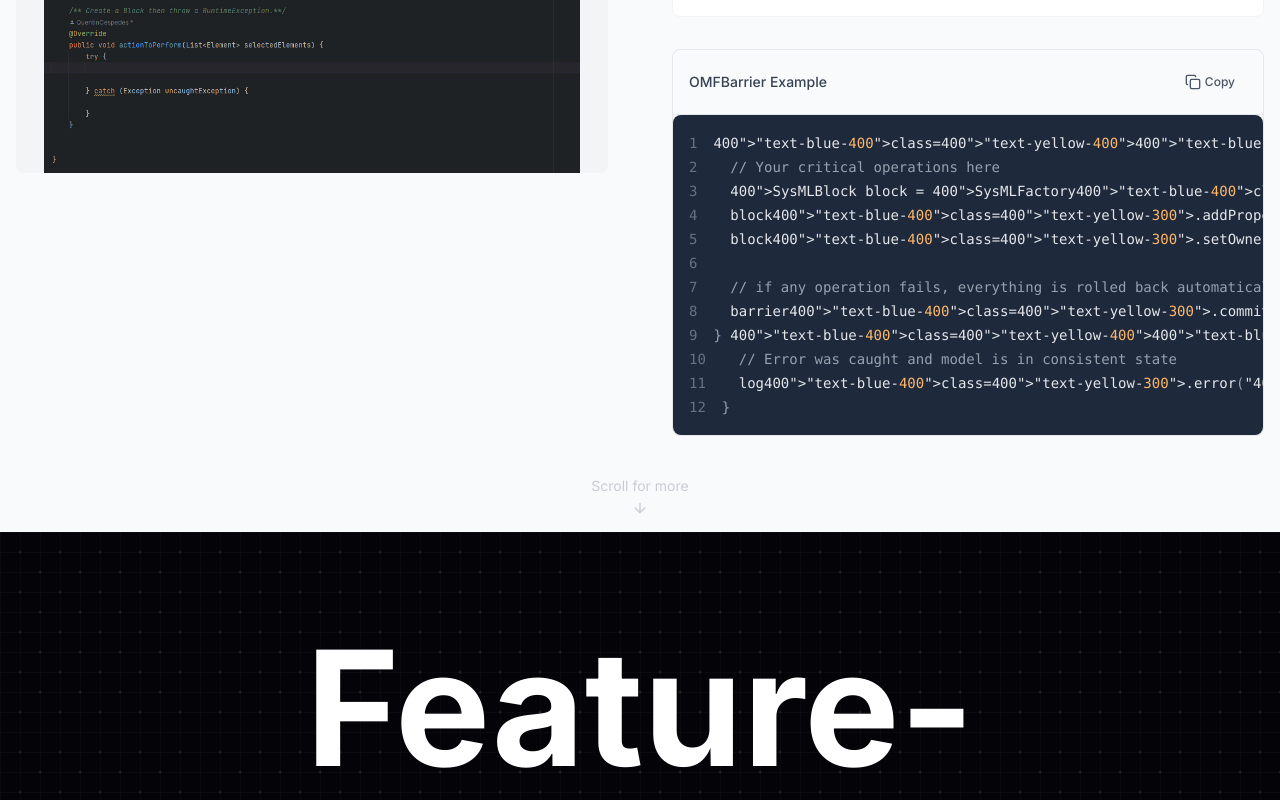
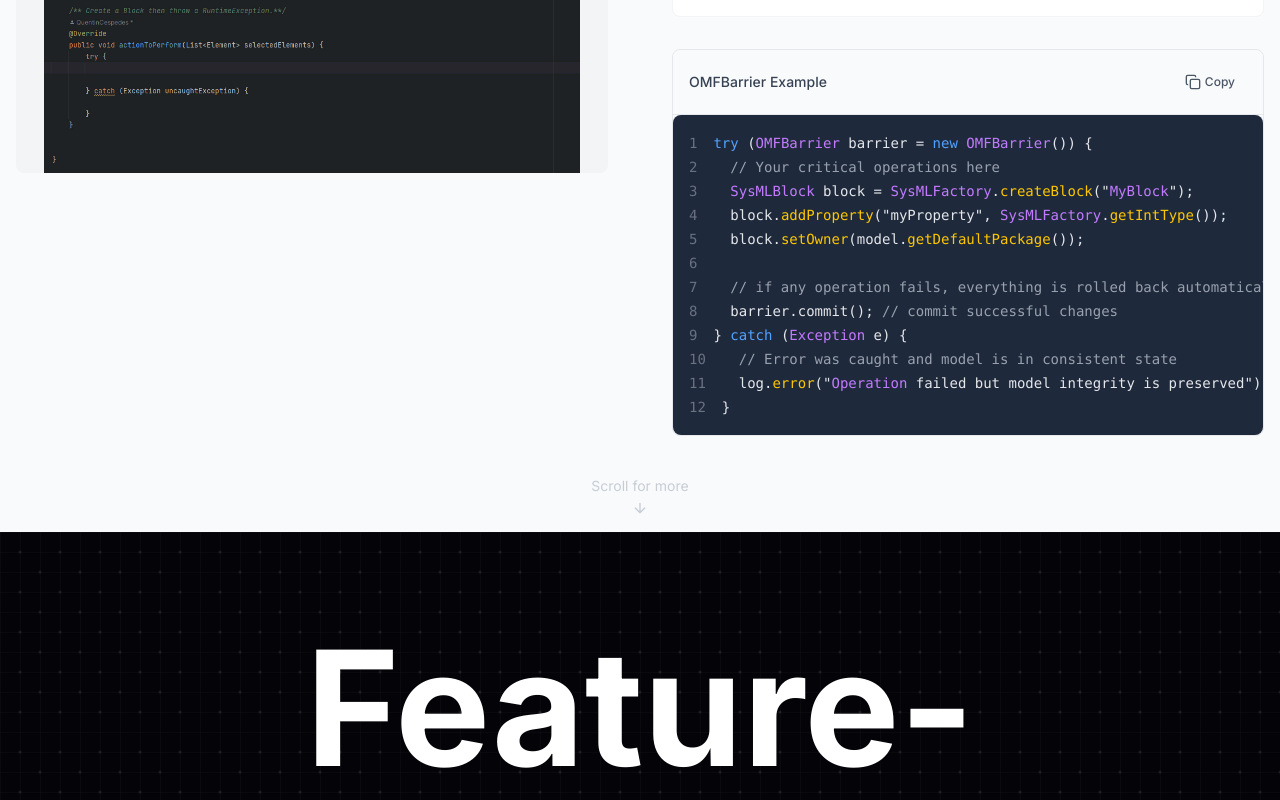
Before and after one commit to Elliades/OMF-website, a Next.js app in the folder omf-website/: page / in a window 1280 px wide. Shown: the part 2100-2900 px from the top of the page. Built offline with nearby package versions, Linux system fonts and the light colour scheme.

Commit message:
fixing code snippet

```diff
--- a/omf-website/src/components/code-snippet.tsx
+++ b/omf-website/src/components/code-snippet.tsx
@@ -30,133 +30,102 @@ export default function CodeSnippet({
     setTimeout(() => setCopied(false), 2000);
   };
 
-  // Process comments first to avoid parsing their content
-  const processComments = (line: string) => {
-    if (line.includes("//")) {
-      const commentIndex = line.indexOf("//");
-      const codeSection = line.substring(0, commentIndex);
-      const commentSection = line.substring(commentIndex);
-      return {
-        codeSection,
-        commentSection,
-        hasComment: true
-      };
-    }
-    return {
-      codeSection: line,
-      commentSection: "",
-      hasComment: false
-    };
-  };
-
-  // Safe HTML escaping
-  const escapeHtml = (text: string) => {
-    return text
+  // Safely replace text with styled span
+  const safeReplace = (text: string, pattern: RegExp, className: string) => {
+    return text.replace(pattern, (match) => {
+      // Escape any HTML in the match
+      const escaped = match
         .replace(/&/g, '&amp;')
         .replace(/</g, '&lt;')
         .replace(/>/g, '&gt;')
         .replace(/"/g, '&quot;')
         .replace(/'/g, '&#039;');
+
+      return `<span class="${className}">${escaped}</span>`;
+    });
   };
 
-  // Highlight specific code parts
+  // Syntax highlighting for Java/Kotlin
   const highlightCode = (code: string, lang: "java" | "kotlin") => {
-    // Define regex patterns
+    return code.split("\n").map((line, i) => {
+      // Escape HTML in the line first
+      let highlightedLine = line
+        .replace(/&/g, '&amp;')
+        .replace(/</g, '&lt;')
+        .replace(/>/g, '&gt;')
+        .replace(/"/g, '&quot;')
+        .replace(/'/g, '&#039;');
+
+      // Keywords for both languages
+      const keywords = [
+        "public", "private", "protected", "class", "interface", "enum", "extends", "implements",
+        "static", "final", "abstract", "native", "transient", "volatile", "synchronized",
+        "void", "boolean", "byte", "short", "char", "int", "long", "float", "double",
+        "if", "else", "switch", "case", "default", "for", "while", "do", "break", "continue",
+        "return", "try", "catch", "finally", "throw", "throws", "new", "this", "super",
+        "import", "package", "const", "goto", "strictfp", "assert", "var", "val", "fun",
+        "data", "object", "companion", "sealed", "inline", "noinline", "crossinline",
+        "reified", "expect", "actual", "external", "suspend", "tailrec", "operator",
+        "infix", "internal", "annotation", "init", "constructor", "destructor", "by",
+        "delegate", "dynamic", "field", "file", "finally", "get", "import", "init",
+        "param", "property", "receiver", "set", "setparam", "where", "when"
+      ];
+
+      // Regular expressions for different code elements
       const patterns = {
+        comment: /\/\/.*$/,
+        multilineComment: /\/\*[\s\S]*?\*\//,
+        string: /"(?:[^"\\]|\\.)*"/,
+        number: /\b\d+\b/,
+        keyword: new RegExp(`\\b(${keywords.join("|")})\\b`, 'g'),
         annotation: /@\w+/g,
-      keyword: /\b(public|private|protected|class|interface|enum|extends|implements|static|final|abstract|void|boolean|byte|short|char|int|long|float|double|if|else|switch|case|default|for|while|do|break|continue|return|try|catch|finally|throw|throws|new|this|super|import|package|assert|var|val|fun|null|true|false|Test)\b/g,
-      string: /"(?:[^"\\]|\\.)*"/g,
-      method: /\b\w+(?=\s*\()/g,
-      methodChaining: /\.\w+(?=\s*\()/g, // Method calls in chaining
-      number: /\b\d+\b/g,
-      constant: /\b[A-Z][A-Z0-9_]*\b/g,
-      type: /\b[A-Z][a-zA-Z0-9_]*\b/g,
-      punctuation: /[{}()[\]]/g
+        function: /\b\w+(?=\s*\()/g,
+        type: /\b[A-Z]\w*\b/g,
       };
 
-    return code.split("\n").map((line, i) => {
-      // Process and extract comments first
-      const { codeSection, commentSection, hasComment } = processComments(line);
+      // Apply highlighting in specific order
+      // Comments first to avoid highlighting content inside comments
+      if (line.includes("//")) {
+        const parts = highlightedLine.split("//");
+        if (parts.length > 1) {
+          const comment = parts.slice(1).join("//");
+          highlightedLine = parts[0] + `<span class="text-gray-400">//${comment}</span>`;
+        }
+      } else {
+        // Not a comment line, proceed with other highlighting
+        if (patterns.string.test(highlightedLine)) {
+          highlightedLine = safeReplace(highlightedLine, patterns.string, "text-emerald-400");
+        }
 
-      // Escape HTML in both sections
-      let escapedCode = escapeHtml(codeSection);
-      const escapedComment = hasComment ? escapeHtml(commentSection) : "";
+        if (patterns.number.test(highlightedLine)) {
+          highlightedLine = safeReplace(highlightedLine, patterns.number, "text-orange-400");
+        }
 
-      // Apply syntax highlighting to the code section
-
-      // First handle annotations (they have @ prefix)
-      if (patterns.annotation.test(escapedCode)) {
-        escapedCode = escapedCode.replace(patterns.annotation, match =>
+        if (patterns.annotation.test(highlightedLine)) {
+          highlightedLine = highlightedLine.replace(patterns.annotation, (match) =>
             `<span class="text-pink-400">${match}</span>`
           );
         }
 
-      // Method chaining
-      if (patterns.methodChaining.test(escapedCode)) {
-        escapedCode = escapedCode.replace(patterns.methodChaining, match =>
-          `<span class="text-yellow-300">${match}</span>`
-        );
-      }
-
-      // Normal methods
-      if (patterns.method.test(escapedCode)) {
-        escapedCode = escapedCode.replace(patterns.method, match => {
-          // Avoid highlighting methods that are part of chains
-          if (match === 'assert' || match === 'return') return match;
-          return `<span class="text-yellow-400">${match}</span>`;
-        });
-      }
-
-      // Keywords
-      if (patterns.keyword.test(escapedCode)) {
-        escapedCode = escapedCode.replace(patterns.keyword, match =>
+        if (patterns.keyword.test(highlightedLine)) {
+          highlightedLine = highlightedLine.replace(patterns.keyword, (match) =>
             `<span class="text-blue-400">${match}</span>`
           );
         }
 
-      // Strings
-      if (patterns.string.test(escapedCode)) {
-        escapedCode = escapedCode.replace(patterns.string, match =>
-          `<span class="text-emerald-400">${match}</span>`
+        if (patterns.function.test(highlightedLine)) {
+          highlightedLine = highlightedLine.replace(patterns.function, (match) =>
+            `<span class="text-yellow-400">${match}</span>`
           );
         }
 
-      // Constants and types
-      if (patterns.constant.test(escapedCode)) {
-        escapedCode = escapedCode.replace(patterns.constant, match => {
-          if (match === 'Test') return match; // Skip Test annotation
-          return `<span class="text-orange-400">${match}</span>`;
-        });
+        if (patterns.type.test(highlightedLine)) {
+          highlightedLine = highlightedLine.replace(patterns.type, (match) =>
+            `<span class="text-purple-400">${match}</span>`
+          );
+        }
       }
 
-      // Types (classes, interfaces, etc.)
-      if (patterns.type.test(escapedCode)) {
-        escapedCode = escapedCode.replace(patterns.type, match => {
-          // Skip already highlighted keywords or constants
-          if (match === 'Test' || /^[A-Z][A-Z0-9_]*$/.test(match)) return match;
-          return `<span class="text-purple-400">${match}</span>`;
-        });
-      }
-
-      // Numbers
-      if (patterns.number.test(escapedCode)) {
-        escapedCode = escapedCode.replace(patterns.number, match =>
-          `<span class="text-orange-300">${match}</span>`
-        );
-      }
-
-      // Punctuation
-      if (patterns.punctuation.test(escapedCode)) {
-        escapedCode = escapedCode.replace(patterns.punctuation, match =>
-          `<span class="text-gray-400">${match}</span>`
-        );
-      }
-
-      // Combine code with comment (with highlighting)
-      const highlightedLine = escapedCode + (hasComment ?
-        `<span class="text-gray-400">${escapedComment}</span>` : "");
-
-      // Add line number
       return `<span class="line-number text-gray-500 mr-4">${i + 1}</span>${highlightedLine}`;
     }).join("\n");
   };
--- a/omf-website/src/components/section.tsx
+++ b/omf-website/src/components/section.tsx
@@ -27,7 +27,7 @@ export default function Section({
   subtitle,
   children,
   className,
-  style = {},
+  style,
   titleStyles,
   fullWidth = false,
   index = 0
@@ -43,13 +43,24 @@ export default function Section({
   // Use pattern backgrounds for even-indexed sections (except index 0)
   const useDarkPattern = index > 0 && index % 2 === 0;
 
-  // Dark pattern background - used when useDarkPattern is true
+  // Dark pattern background
   const darkPatternStyle: CSSProperties = {
     backgroundImage: `url('/svg/pattern-dark.svg')`,
     backgroundRepeat: 'repeat',
     backgroundSize: '200px 200px',
     backgroundColor: "#050309",
   };
+
+  // Light pattern background
+  const lightPatternStyle: CSSProperties = {
+    backgroundImage: `url('/svg/pattern-light.svg')`,
+    backgroundRepeat: 'repeat',
+    backgroundSize: '200px 200px',
+    backgroundColor: "#f8f9fa",
+  };
+
+  // Section background style based on index
+  const bgStyle = useDarkPattern ? darkPatternStyle : {};
 
   // Hover overlay for dark pattern sections
   const hoverOverlay: CSSProperties = {
@@ -64,12 +75,6 @@ export default function Section({
     zIndex: 0
   };
 
-  // Combine styles
-  const sectionStyle: CSSProperties = {
-    ...(useDarkPattern ? darkPatternStyle : {}),
-    ...style
-  };
-
   return (
     <section
       id={id}
@@ -78,16 +83,13 @@ export default function Section({
         useDarkPattern ? "text-white" : "bg-section-light dark:bg-section-dark",
         className
       )}
-      style={sectionStyle}
+      style={{...bgStyle, ...style}}
       onMouseEnter={() => setIsHovered(true)}
       onMouseLeave={() => setIsHovered(false)}
     >
       {useDarkPattern && <div style={hoverOverlay} />}
 
-      <div className={cn(
-        "relative z-10",
-        fullWidth ? "w-full" : "container mx-auto px-4"
-      )}>
+      <div className="container mx-auto px-4 relative z-10">
         <div className="text-center mb-10 md:mb-16">
           <h2 className="text-4xl md:text-5xl font-bold mb-4 dark:text-white" style={titleStyles}>
             {title}
```
Also changed, not shown: omf-website/src/components/placeholder-media.tsx (+27 -46 lines). Lines whose indentation alone changed are shown as unchanged.
